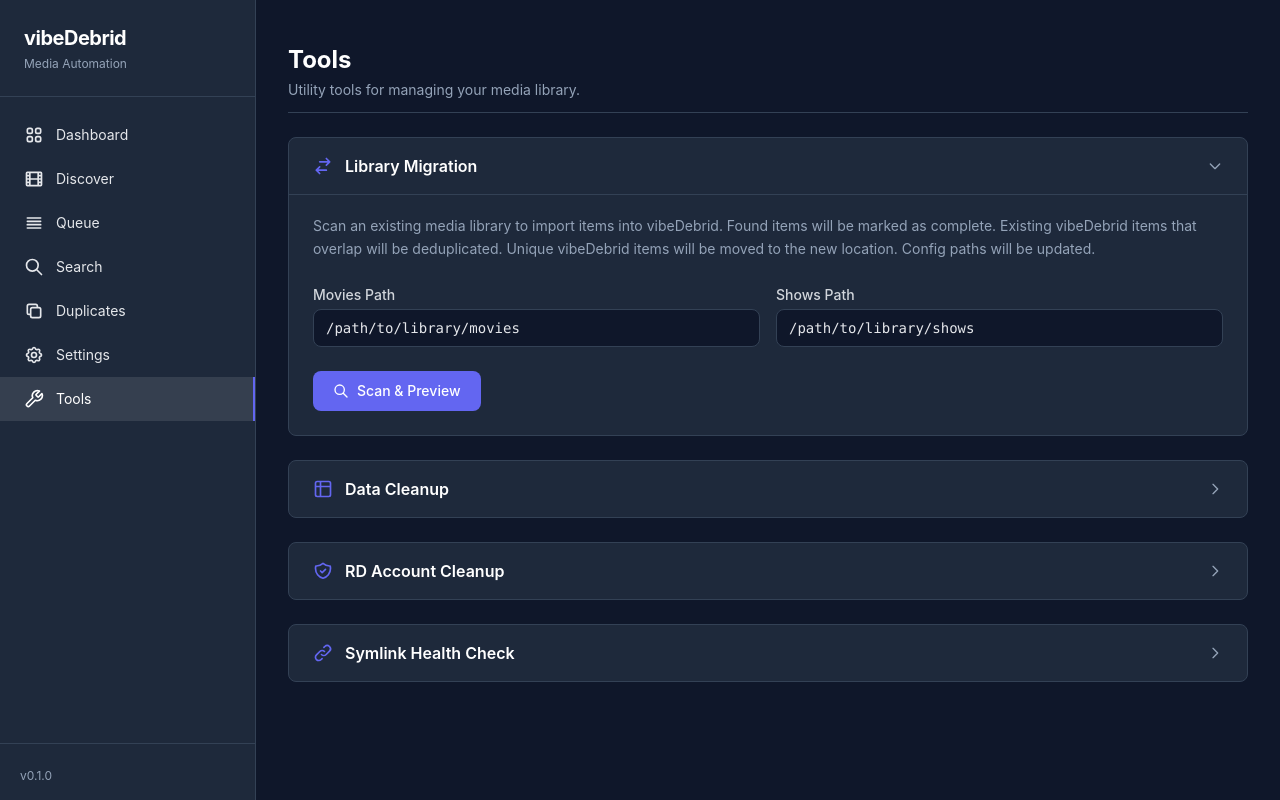
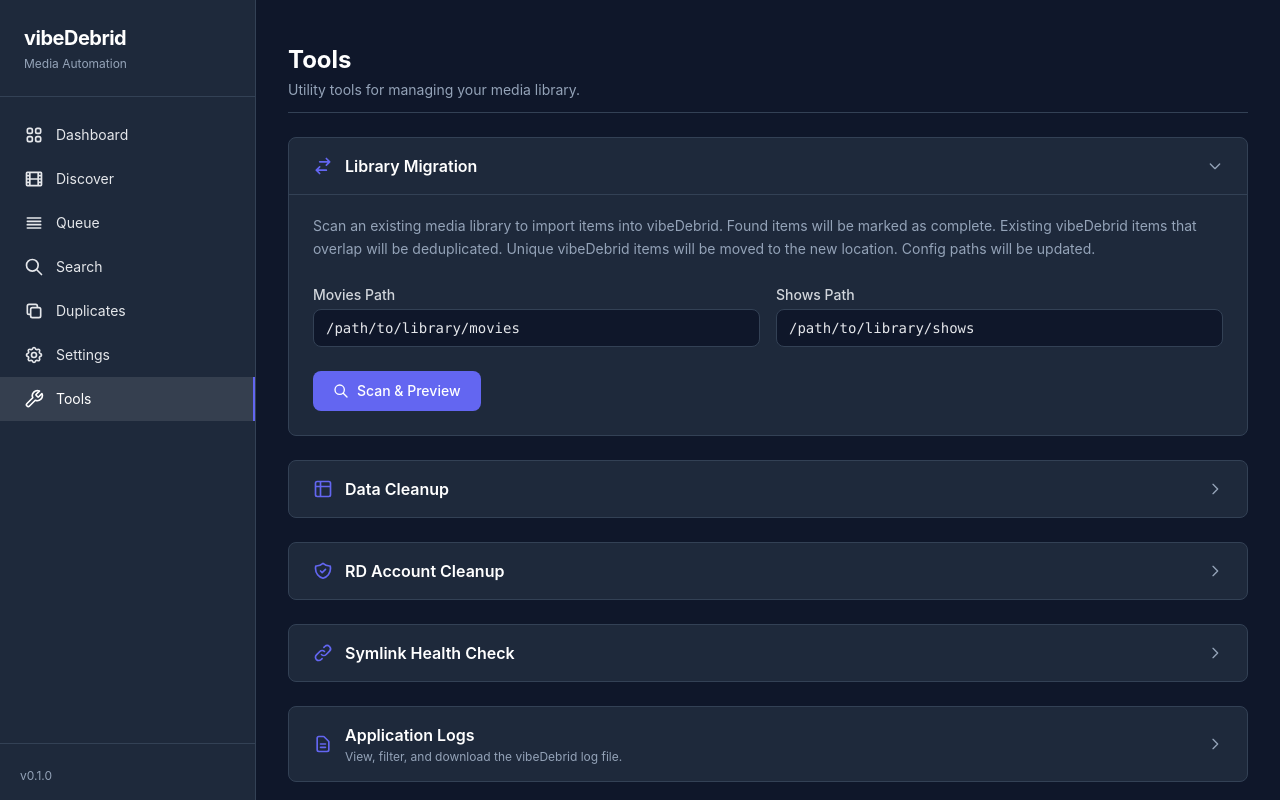
Before and after one commit to vibeMonarch/vibeDebrid, a FastAPI app: page /tools in a window 1280 px wide. Run offline with FastAPI, Linux system fonts and the light colour scheme; data that the repository does not hold is empty; some libraries are stand-ins or nearby versions.

Commit message:
Fix code review findings: logs card, tail reader, CI/CD tags
- Move Logs card inside {% block content %} (was outside, never rendered)
- Replace full-file read with seek-based tail reader + cap lines at 10000
- Fix CI/CD tag matching: shell-extract patch version instead of
  endsWith('.0') which falsely matched v1.2.10, v1.2.20 etc.
- Only populate update cache when remote version is actually newer
- Store startup update task reference to prevent GC
- Remove redundant escapeHtml on textContent assignment in logs.js

Co-Authored-By: Claude Opus 4.6 (1M context) <noreply@anthropic.com>

```diff
--- a/src/api/routes/tools.py
+++ b/src/api/routes/tools.py
@@ -922,37 +922,47 @@ async def get_logs(lines: int = 500, level: str = "") -> dict[str, Any]:
     file does not yet exist an empty result is returned without an error.
 
     Args:
-        lines: Maximum number of lines to return (default 500).
+        lines: Maximum number of lines to return (default 500, capped at 10000).
         level: Optional level filter string (e.g. "WARNING", "ERROR").
 
     Returns:
         JSON with ``lines`` (list of strings), ``total`` (int), and
         ``file`` (filename string).
     """
+    lines = min(max(lines, 1), 10000)
     _data_dir = os.environ.get("VIBE_DATA_DIR", ".")
     log_path = os.path.join(_data_dir, "logs", "vibedebrid.log")
 
-    def _read_log() -> list[str]:
-        """Read and filter the log file, returning the last N lines."""
+    def _read_log(path: str, max_lines: int) -> list[str]:
+        """Read the last max_lines from the log file efficiently."""
         try:
-            with open(log_path, encoding="utf-8", errors="replace") as fh:
-                all_lines = fh.readlines()
+            with open(path, "r", encoding="utf-8", errors="replace") as fh:
+                # Read entire file for small files, or seek-based tail for large ones
+                fh.seek(0, 2)  # seek to end
+                file_size = fh.tell()
+                if file_size == 0:
+                    return []
+                # Estimate: ~200 bytes per log line, read 2x what we need
+                chunk_size = min(file_size, max_lines * 400)
+                fh.seek(max(0, file_size - chunk_size))
+                if fh.tell() > 0:
+                    fh.readline()  # skip partial first line
+                raw_lines = fh.readlines()
+                return [ln.rstrip("\n") for ln in raw_lines[-max_lines:]]
         except FileNotFoundError:
             return []
-        except OSError as exc:
-            logger.warning("get_logs: could not read log file: %s", exc)
+        except OSError:
             return []
 
-        # Strip trailing newlines for cleaner JSON output
-        all_lines = [ln.rstrip("\n") for ln in all_lines]
-
+    def _read_and_filter() -> list[str]:
+        """Read the log file and apply optional level filter."""
+        raw = _read_log(log_path, lines if not level else lines * 10)
         if level:
             level_upper = level.upper()
-            all_lines = [ln for ln in all_lines if f"| {level_upper}" in ln]
+            raw = [ln for ln in raw if f"| {level_upper}" in ln]
+        return raw[-lines:]
 
-        return all_lines[-lines:]
-
-    result_lines = await asyncio.to_thread(_read_log)
+    result_lines = await asyncio.to_thread(_read_and_filter)
     return {
         "lines": result_lines,
         "total": len(result_lines),
--- a/src/core/update_checker.py
+++ b/src/core/update_checker.py
@@ -41,13 +41,13 @@ async def check_for_updates() -> dict | None:
             data = resp.json()
             tag = data.get("tag_name", "")
             version = tag.lstrip("v")
-            if version and version != __version__:
+            if version and _is_newer(version, __version__):
                 _latest_release = {
                     "version": version,
                     "current": __version__,
                     "url": data.get("html_url", ""),
                     "published_at": data.get("published_at", ""),
-                    "update_available": _is_newer(version, __version__),
+                    "update_available": True,
                 }
                 logger.info(
                     "update_checker: new release available %s (current=%s)",
--- a/src/main.py
+++ b/src/main.py
@@ -45,6 +45,9 @@ _bg_backfill_task: asyncio.Task[None] | None = None
 
 # Module-level reference to the background AniDB refresh task.
 _bg_anidb_task: asyncio.Task[None] | None = None
+
+# Module-level reference to the startup update check task.
+_bg_update_task: asyncio.Task[None] | None = None
 
 
 def setup_logging() -> None:
@@ -1392,11 +1395,9 @@ async def lifespan(app: FastAPI) -> AsyncGenerator[None, None]:
     logger.info("Scheduler started")
 
     # Run update check at startup (non-blocking, best-effort)
-    try:
-        from src.core.update_checker import check_for_updates as _startup_update_check  # noqa: PLC0415
-        asyncio.create_task(_startup_update_check())
-    except Exception:
-        pass  # Update check is non-critical
+    global _bg_update_task
+    from src.core.update_checker import check_for_updates as _check_for_updates  # noqa: PLC0415
+    _bg_update_task = asyncio.create_task(_check_for_updates())
 
     # Background task: backfill tmdb_ids for items that have imdb_id but no tmdb_id.
     # Non-blocking — the app starts immediately and the backfill runs in the background.
--- a/src/static/js/logs.js
+++ b/src/static/js/logs.js
@@ -122,7 +122,7 @@
         var now = new Date().toLocaleTimeString();
         _setStatus(
           'Showing ' + (data.total || 0) + ' lines from ' +
-          VD.escapeHtml(data.file || 'vibedebrid.log') +
+          (data.file || 'vibedebrid.log') +
           ' — refreshed at ' + now
         );
       })
@@ -181,7 +181,7 @@
 
   /**
    * Download all available log lines as a plain-text file.
-   * Fetches up to 100,000 lines from the API (no level filter) and creates
+   * Fetches up to 10,000 lines from the API (no level filter) and creates
    * a Blob download so no server-side file serving is required.
    */
   function downloadLogs() {
--- a/src/templates/tools.html
+++ b/src/templates/tools.html
@@ -768,7 +768,6 @@
   </div><!-- /body-symlinkhealth -->
 
 </div><!-- /symlinkhealth card -->
-{% endblock %}
 
 <!-- Application Logs card -->
 <div class="bg-vd-card border border-vd-border rounded-lg mb-6">
@@ -788,6 +787,7 @@
     </svg>
   </a>
 </div><!-- /logs card -->
+{% endblock %}
 
 {% block scripts %}
 <script src="/static/js/tools.js?v={{ js_version }}"></script>
```
Also changed, not shown: .github/workflows/docker-publish.yml.
